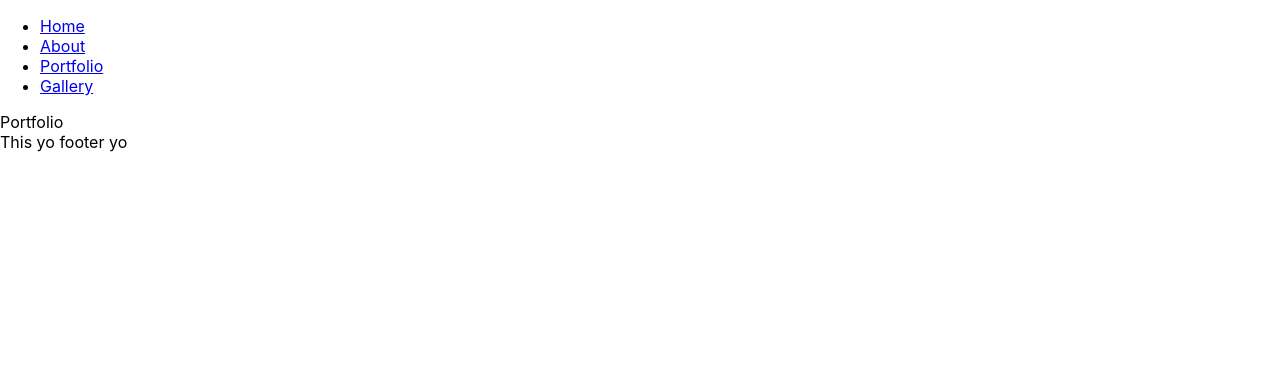
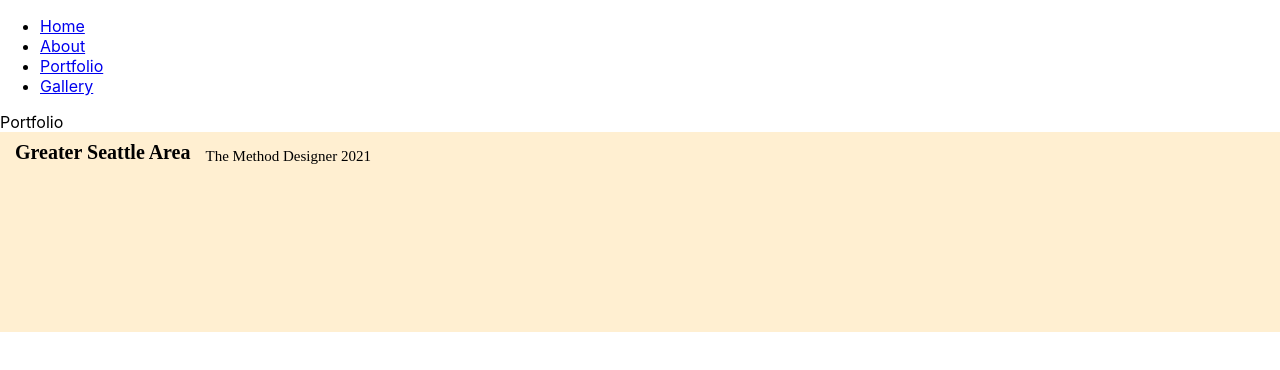
Before and after one commit to MrKeon/TheMethodDesigner, a React (Create React App) app: page /portfolio in a window 1280 px wide. Shown: the top 370 px of the page. Built offline with nearby package versions, Linux system fonts and the light colour scheme.

Commit message:
added some text styling.

```diff
--- a/src/App.tsx
+++ b/src/App.tsx
@@ -1,59 +1,14 @@
 import React from 'react';
-import {
-  BrowserRouter as Router,
-  Switch,
-  Route,
-  Link
-} from "react-router-dom";
-import Home from './components/Home';
-import About from './components/About';
-import Portfolio from './components/Portfolio';
-import Gallery from './components/Gallery';
+import Header from './components/Header';
 import Footer from './components/Footer';
 import './App.css';
 
 function App() {
   return (
-    <Router>
-      <div>
-        <nav>
-          <ul>
-            <li>
-              <Link to="/">Home</Link>
-            </li>
-            <li>
-              <Link to="/about">About</Link>
-            </li>
-            <li>
-              <Link to="/portfolio">Portfolio</Link>
-            </li>
-            <li>
-              <Link to="/gallery">Gallery</Link>
-            </li>
-          </ul>
-        </nav>
-
-        {/* A <Switch> looks through its children <Route>s and
-            renders the first one that matches the current URL. */}
-        <Switch>
-          <Route path="/about">
-            <About />
-          </Route>
-          <Route path="/portfolio">
-            <Portfolio />
-          </Route>
-          <Route path="/gallery">
-            <Gallery />
-          </Route>
-          <Route path="/">
-            <Home />
-          </Route>
-        </Switch>
-      </div>
-      <div>
-        <Footer />
-      </div>
-    </Router>
+    <div>
+      <Header/>
+      <Footer />
+    </div>
   );}
 
 export default App;
--- /dev/null
+++ b/src/components/Footer.css
@@ -0,0 +1,26 @@
+.Footer {
+    background: #FFEFD1;
+    height: 200px;
+    font-family: Mulish;
+}
+
+.Footer strong {
+    padding: 15px;
+    padding-bottom: 60px;
+    font-weight: 800;
+    font-size: 20px;
+    line-height: 25px;
+    vertical-align: bottom;
+
+}
+
+.Footer p {
+    font-size: 15px;
+    line-height: 19px;
+    vertical-align: bottom;
+
+}
+
+.Footer div {
+    display: inline-block;
+}
--- a/src/components/Footer.tsx
+++ b/src/components/Footer.tsx
@@ -1,5 +1,17 @@
 import React from 'react';
+import Nav from './Nav';
+import './Footer.css';
+import { BrowserRouter as Router, Link } from 'react-router-dom';
 
 export default function Footer() {
-    return(<div>This yo footer yo</div>);
+    return(
+    <div className="Footer" >
+      <div>
+        <strong>Greater Seattle Area</strong>
+      </div>
+      <div>
+        <p>The Method Designer 2021</p>
+      </div>
+    </div>
+      );
   }
--- /dev/null
+++ b/src/components/Header.tsx
@@ -0,0 +1,10 @@
+import Nav from './Nav';
+
+function Header() {
+    return (
+      <div>
+        <Nav/>
+      </div>
+    );}
+
+  export default Header;
--- /dev/null
+++ b/src/components/Nav.tsx
@@ -0,0 +1,54 @@
+import {
+    BrowserRouter as Router,
+    Switch,
+    Route,
+    Link
+  } from "react-router-dom";
+  import Home from './Home';
+  import About from './About';
+  import Portfolio from './Portfolio';
+  import Gallery from './Gallery';
+
+  function Nav() {
+    return (
+        <Router>
+            <div>
+            <nav>
+                <ul>
+                <li>
+                    <Link to="/">Home</Link>
+                </li>
+                <li>
+                    <Link to="/about">About</Link>
+                </li>
+                <li>
+                    <Link to="/portfolio">Portfolio</Link>
+                </li>
+                <li>
+                    <Link to="/gallery">Gallery</Link>
+                </li>
+                </ul>
+            </nav>
+
+            {/* A <Switch> looks through its children <Route>s and
+                renders the first one that matches the current URL. */}
+            <Switch>
+                <Route path="/about">
+                <About />
+                </Route>
+                <Route path="/portfolio">
+                <Portfolio />
+                </Route>
+                <Route path="/gallery">
+                <Gallery />
+                </Route>
+                <Route path="/">
+                <Home />
+                </Route>
+            </Switch>
+            </div>
+        </Router>
+      );
+}
+
+export default Nav;
```
